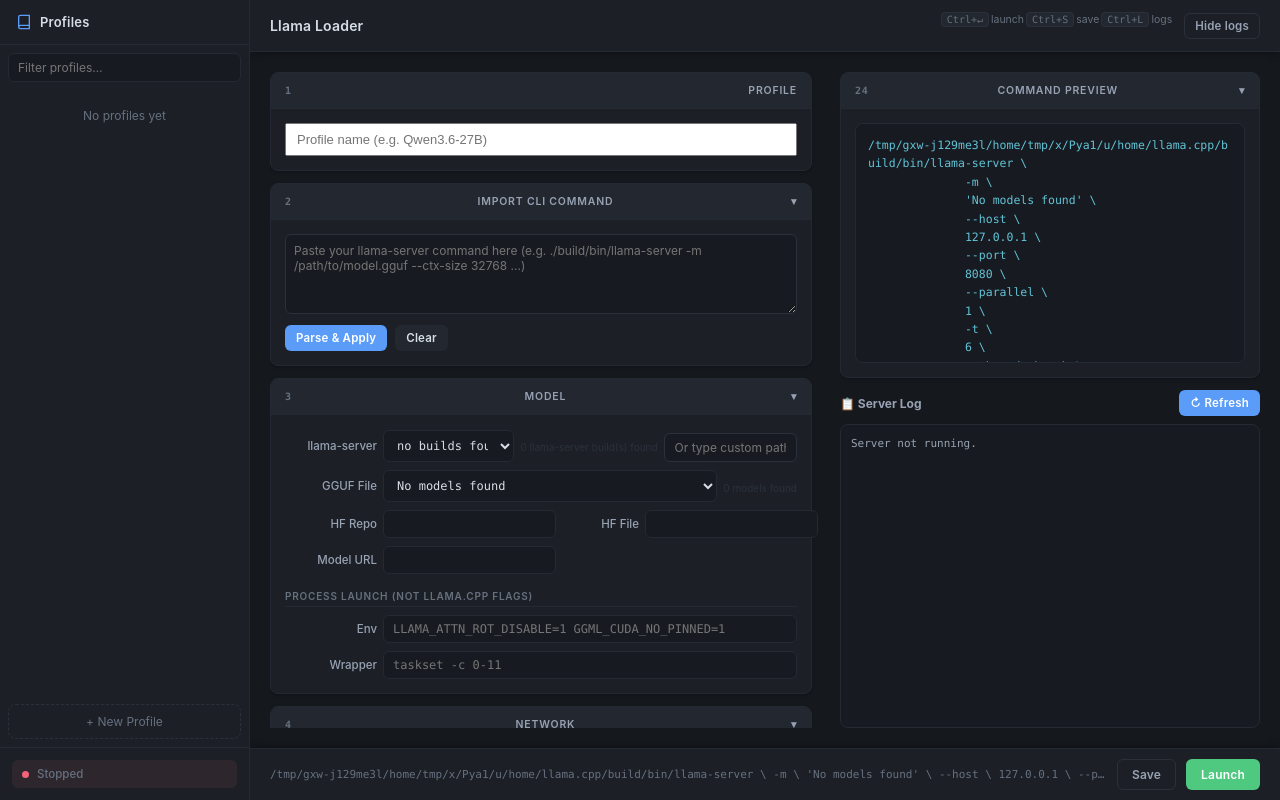
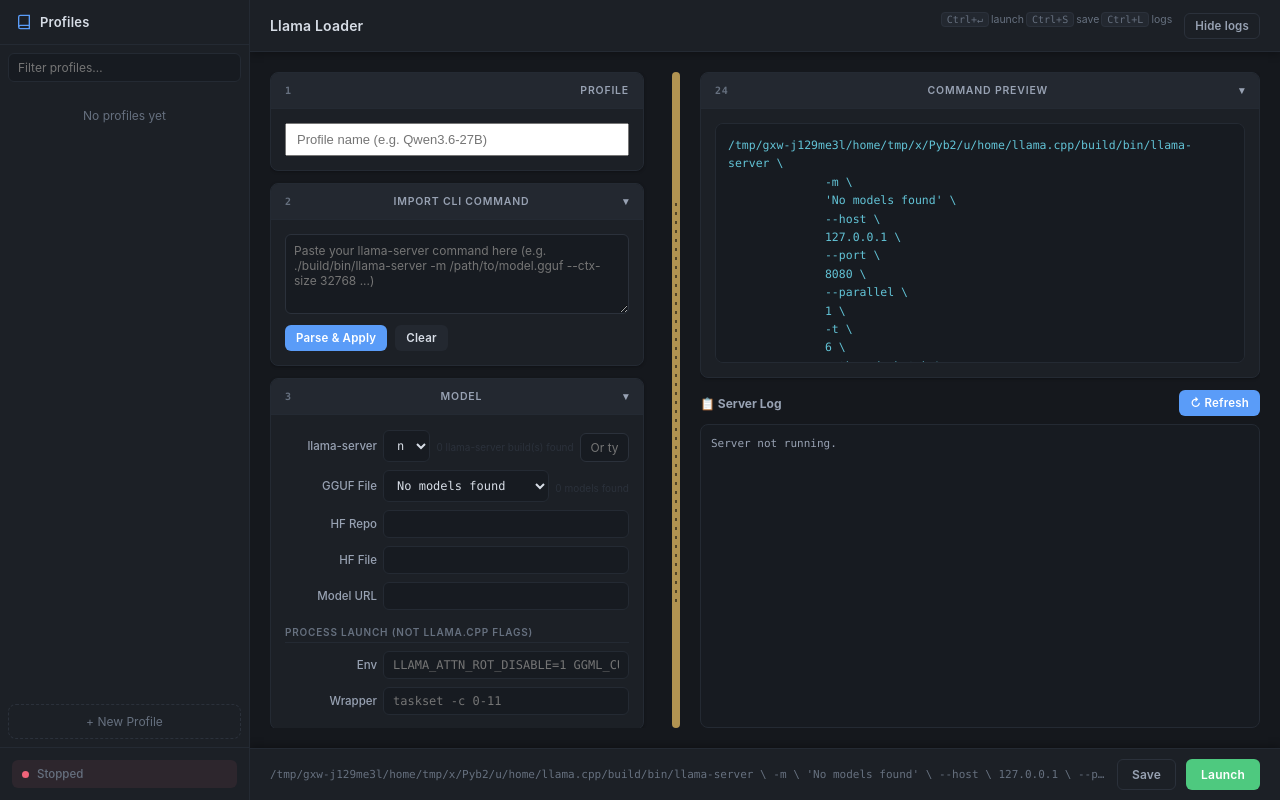
Before and after one commit to dtm-beep/llamaloadergui, a FastAPI app: page /gui in a window 1280 px wide. Run offline with FastAPI, Linux system fonts and the light colour scheme; data that the repository does not hold is empty.

Commit message:
Log rail: resizable, with proper word wrap
The fixed 420px rail made the long llama-server banner ('wrap: ...', the
full launch parameters) unreadable, and word-break: break-all chopped
lines mid-word into a zig-zag.

- default width 560px, min 360px
- drag handle (.rail-resizer) between the panels: a visible amber pill
  with grip dots so it is findable at a glance, brightening on hover and
  while dragging; width clamped to the viewport and remembered in
  localStorage
- logs box + command preview wrap at word boundaries
  (overflow-wrap: anywhere, break-all dropped)

```diff
--- a/templates/gui.html
+++ b/templates/gui.html
@@ -63,11 +63,25 @@
   .settings-panel { flex: 1; min-width: 0; overflow-y: auto; padding-right: 8px; height: 100%; }
 
   /* Right Panel (Pinned Command Preview & Logs) */
-  .logs-panel { width: 420px; flex-shrink: 0; display: flex; flex-direction: column; height: 100%; overflow: hidden; }
+  .logs-panel { width: 560px; min-width: 360px; max-width: 92vw; flex-shrink: 0; display: flex; flex-direction: column; height: 100%; overflow: hidden; }
+  /* Drag handle between settings and the log rail: the llama-server banner
+     ("wrap: ...", full launch params) is unreadable at the old fixed 420px,
+     so the rail is now resizable; width persists across reloads.
+     It must be FINDABLE at a glance, so it is a visible amber pill with grip
+     dots — deliberately not the panel background — brightening on hover/drag. */
+  .rail-resizer {
+    flex: 0 0 8px; align-self: stretch; cursor: col-resize; border-radius: 4px;
+    background-color: var(--yellow, #d8b25e);
+    background-image: repeating-linear-gradient(180deg, transparent 0 6px, rgba(0,0,0,.55) 6px 9px);
+    background-position: center; background-size: 2px 62%; background-repeat: no-repeat;
+    opacity: .8; transition: opacity .12s, filter .12s;
+  }
+  .rail-resizer:hover, .rail-resizer.dragging { opacity: 1; filter: brightness(1.25); }
+  body.no-logs .rail-resizer { display: none; }
   .logs-panel .section { flex: 0 0 auto; margin-bottom: 12px; }
   .logs-panel .logs-header { flex: 0 0 auto; margin-bottom: 8px; display: flex; justify-content: space-between; align-items: center; }
   .logs-panel .logs-header h3 { font-size: 12px; color: var(--text-dim); }
-  .logs-panel .logs-box { flex: 1; min-height: 0; overflow-y: auto; background: var(--input-bg); border: 1px solid var(--border-soft); border-radius: var(--radius); padding: 10px; font-family: var(--mono); font-size: 11px; line-height: 1.6; color: var(--text-dim); white-space: pre-wrap; word-break: break-all; }
+  .logs-panel .logs-box { flex: 1; min-height: 0; overflow-y: auto; background: var(--input-bg); border: 1px solid var(--border-soft); border-radius: var(--radius); padding: 10px; font-family: var(--mono); font-size: 11px; line-height: 1.6; color: var(--text-dim); white-space: pre-wrap; overflow-wrap: anywhere; }
 
   /* ── Sections ── */
   /* overflow must stay visible or [data-tip] tooltips get clipped at section edges;
@@ -103,7 +117,7 @@
   .btn-ghost:hover { color: var(--text); border-color: var(--text-mut); }
 
   /* ── Command preview ── */
-  .command-box { background: var(--input-bg); border: 1px solid var(--border-soft); border-radius: var(--radius); padding: 12px; font-family: var(--mono); font-size: 11.5px; color: var(--cyan); white-space: pre-wrap; word-break: break-all; max-height: 240px; overflow-y: auto; line-height: 1.6; }
+  .command-box { background: var(--input-bg); border: 1px solid var(--border-soft); border-radius: var(--radius); padding: 12px; font-family: var(--mono); font-size: 11.5px; color: var(--cyan); white-space: pre-wrap; overflow-wrap: anywhere; max-height: 240px; overflow-y: auto; line-height: 1.6; }
 
   /* ── Toast ── */
   .toast { position: fixed; bottom: 20px; right: 20px; padding: 10px 16px; border-radius: var(--radius); font-size: 12px; font-family: var(--sans); font-weight: 500; z-index: 999; animation: slideIn .2s ease; box-shadow: 0 4px 16px rgba(0,0,0,.4); }
@@ -1183,6 +1197,9 @@
 
     </div> <!-- End of settings-panel -->
 
+    <!-- Drag handle: resize the log rail (see .rail-resizer) -->
+    <div class="rail-resizer" id="railResizer" title="Drag to resize the log panel"></div>
+
     <!-- Right Panel: Command Preview + Logs -->
     <div class="logs-panel" id="logsPanel">
       <div class="section">
@@ -1214,6 +1231,32 @@
 let profiles = {};
 
 // ── Init ──
+// ── Resizable log rail ── pointer drag on the divider sets --width; clamped
+// and stored so the width you left is the width you get back.
+(function () {
+  const panel = document.getElementById('logsPanel');
+  const grip = document.getElementById('railResizer');
+  if (!panel || !grip) return;
+  const KEY = 'llg_rail_w';
+  const clamp = (w) => Math.round(Math.min(Math.max(w, 360), Math.max(360, window.innerWidth - 480)));
+  const saved = parseInt(localStorage.getItem(KEY) || '', 10);
+  if (saved) panel.style.width = clamp(saved) + 'px';
+  grip.addEventListener('pointerdown', (e) => {
+    e.preventDefault();
+    grip.classList.add('dragging');
+    grip.setPointerCapture(e.pointerId);
+    const move = (ev) => { panel.style.width = clamp(window.innerWidth - ev.clientX - 20) + 'px'; };
+    const up = (ev) => {
+      grip.classList.remove('dragging');
+      grip.removeEventListener('pointermove', move);
+      grip.removeEventListener('pointerup', up);
+      localStorage.setItem(KEY, panel.style.width);
+    };
+    grip.addEventListener('pointermove', move);
+    grip.addEventListener('pointerup', up);
+  });
+})();
+
 async function init() {
   try {
     const r = await fetch('/api/models');
```
